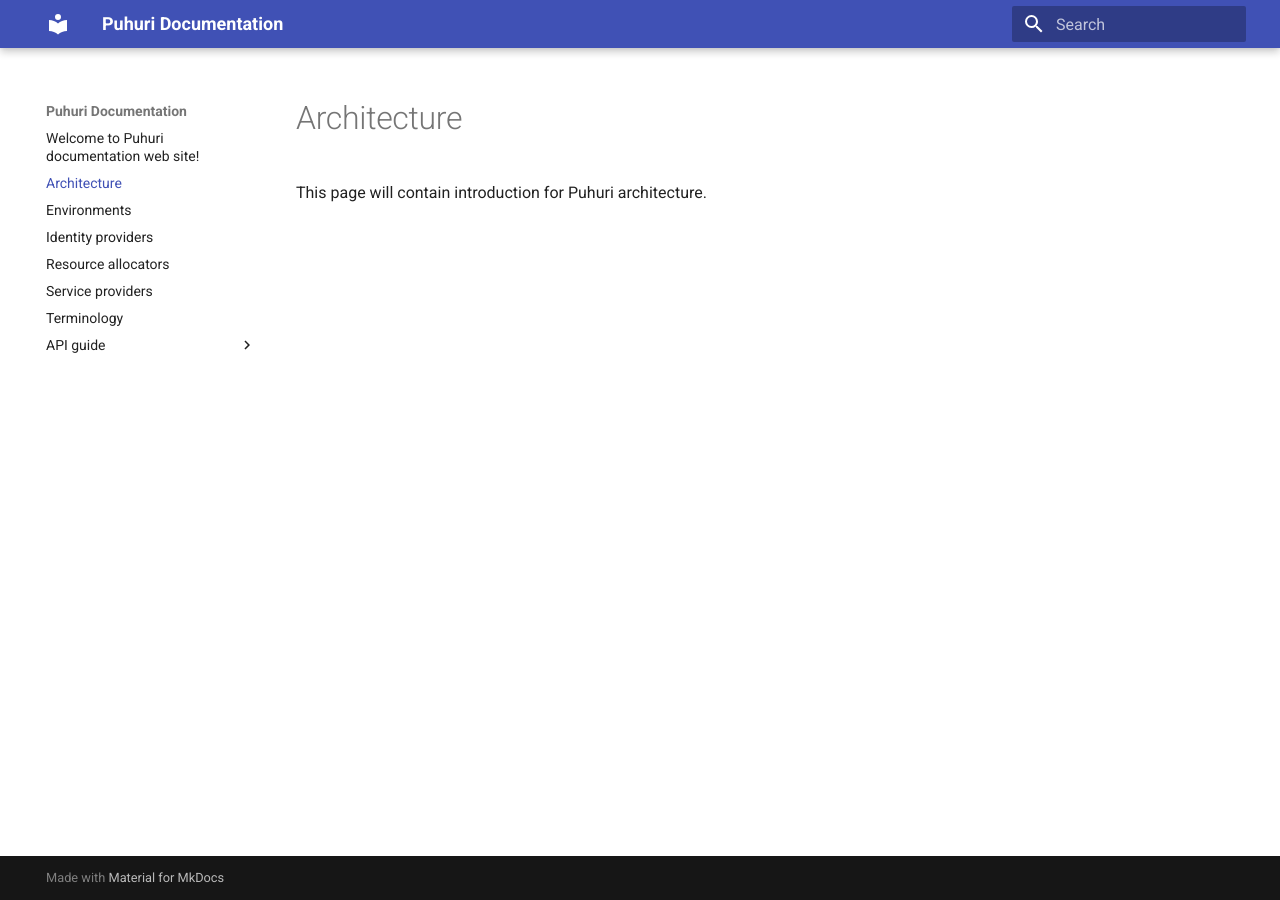
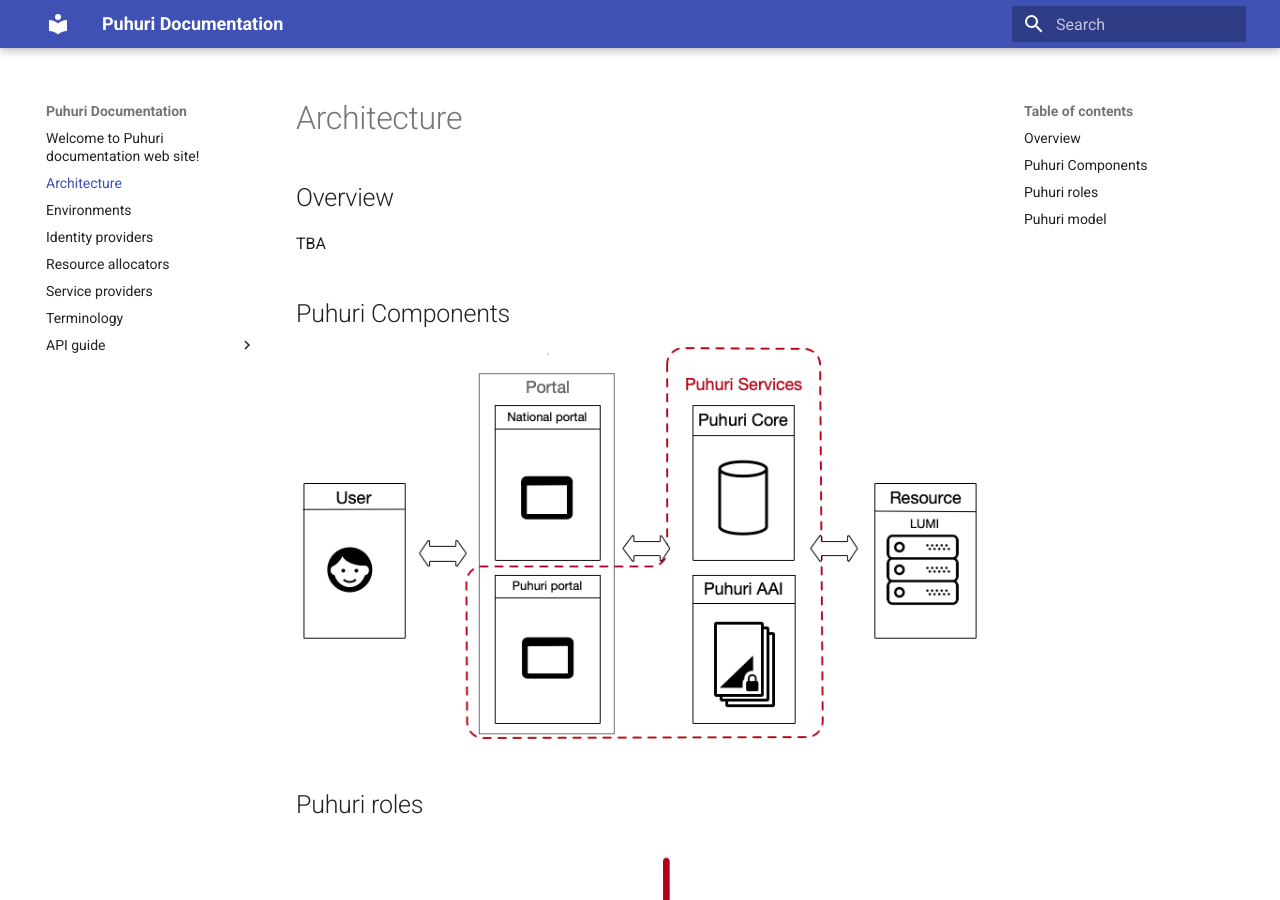
Before and after one commit to neicnordic/puhuri-web, an MkDocs documentation site: the page built from docs/architecture.md, in a window 1280 px wide and 900 px high. Built offline with MkDocs 1.6.1 and Material for MkDocs 9.7.7, drawn with Linux system fonts in a browser that asks for light colours.

Commit message:
Add inital visuals

```diff
--- a/docs/architecture.md
+++ b/docs/architecture.md
@@ -1 +1,12 @@
-This page will contain introduction for Puhuri architecture.
+## Overview
+
+TBA
+
+## Puhuri Components
+![Components](assets/puhuri-components.png)
+
+## Puhuri roles
+![Roles](assets/puhuri-roles.png)
+
+## Puhuri model
+![Model](assets/puhuri-model.png)
```
Also changed, not shown: docs/service-providers.md (+5 -0 lines), docs/assets/favicon.png (added), docs/assets/lumi-vs-puhuri.png (added), docs/assets/puhuri-components.png (added), docs/assets/puhuri-model.png (added), docs/assets/puhuri-roles.png (added).
